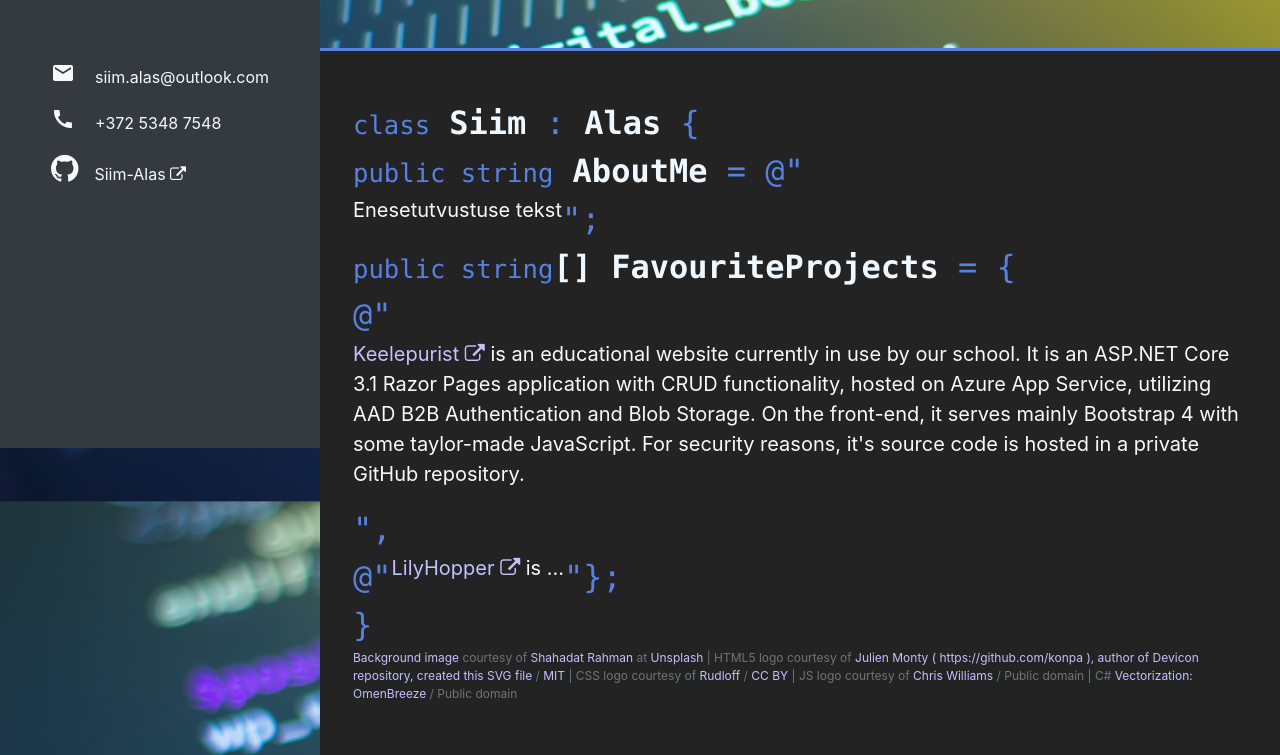
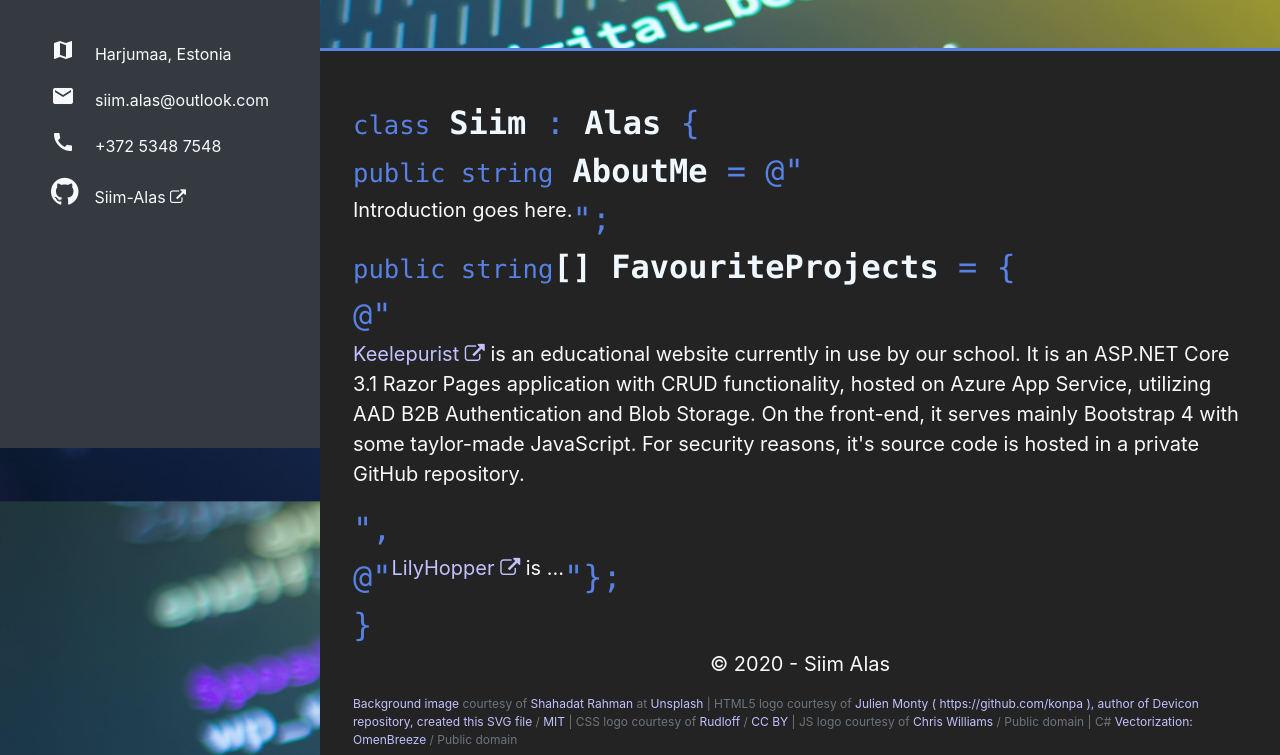
Before and after one commit to Siim-Alas/Portfolio, a plain HTML site: page index.html in a window 1280 px wide. Shown: the part 352-1107 px from the top of the page. Drawn offline with nearby package versions, Linux system fonts and the light colour scheme.

Commit message:
Added CC copyright

```diff
--- a/index.html
+++ b/index.html
@@ -23,6 +23,10 @@
                             <p>Student</p>
                         </div>
                         <div id="contactInfo">
+                            <div class="row">
+                                <i class="material-icons">map</i>
+                                <p>&emsp;<small>Harjumaa, Estonia</small></p>
+                            </div>
                             <div class="row">
                                 <i class="material-icons">email</i>
                                 <p>&emsp;<small>siim.alas@outlook.com</small></p>
@@ -71,7 +75,7 @@
                         </div>
                         <div class="row">
                             <p>
-                                Enesetutvustuse tekst
+                                Introduction goes here.
                             </p>
                             <code class="heading">";</code>
                         </div>
@@ -99,6 +103,9 @@
                         <div class="row">
                             <code class="heading">}</code>
                         </div>
+                        <div class="row justify-content-center">
+                            <p id="copyrightP"></p>
+                        </div>
                         <div class="row">
                             <p class="text-muted">
                                 <a href="https://unsplash.com/photos/gnyA8vd3Otc" target="_blank">Background image</a> courtesy of <a href="https://unsplash.com/@hishahadat" target="_blank">Shahadat Rahman</a> at <a href="https://unsplash.com/" target="_blank">Unsplash</a> |
--- a/main.js
+++ b/main.js
@@ -20,3 +20,7 @@ document.addEventListener('scroll', () => {
         infoCollapsed = false;
     }
 });
+
+$(document).ready(() => {
+    $('#copyrightP').html(`&copy; ${new Date().getFullYear()} - Siim Alas`);
+});
```
